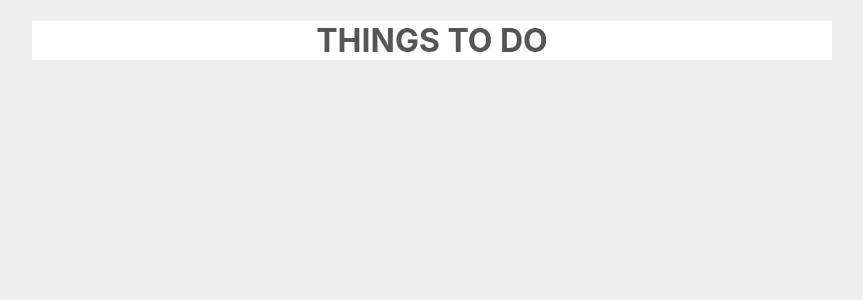
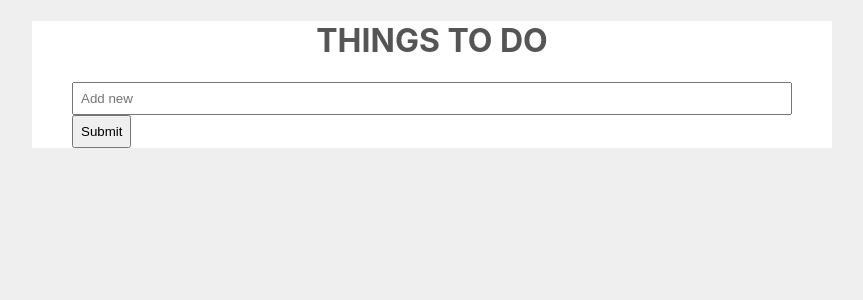
Before and after one commit to comanezz/todo-list-react, a React (Create React App) app: page / in a window 1280 px wide. Shown: the top 300 px of the page, without its empty margins (208-1071 px from the left). Built offline with nearby package versions, Linux system fonts and the light colour scheme.

Commit message:
InputFieldList component added

```diff
--- a/src/App.js
+++ b/src/App.js
@@ -1,11 +1,13 @@
 import logo from './logo.svg';
 import './styles/module/Style.css';
 import Title from './components/Title.js'
+import InputFieldList from './components/InputFieldList.js'
 
 function App() {
   return (
     <div id='container'>
       <Title />
+      <InputFieldList />
     </div>
   );
 }
--- /dev/null
+++ b/src/components/InputFieldList.js
@@ -0,0 +1,26 @@
+import { useState } from "react";
+
+export default function InputFieldList() {
+  const [listValue, setListValue] = useState('');
+
+  function handleSubmit(e) {
+    e.preventDefault();
+
+    alert('you entered ' + listValue);
+  }
+
+  return (
+    <div id="form-container">
+      <form onSubmit={handleSubmit}>
+        <input type='text'
+          name='listValue'
+          className="width-100"
+          placeholder="Add new"
+
+          onChange={(e) => setListValue(e.target.value)}
+        />
+        <input type='submit' />
+      </form>
+    </div>
+  )
+}
--- a/src/styles/module/Style.css
+++ b/src/styles/module/Style.css
@@ -1,3 +1,6 @@
+* {
+  box-sizing: border-box;
+}
 body {
   background-color: rgb(239 239 239);
 }
@@ -10,7 +13,21 @@ body {
   text-align: center;
   color: rgb(85 85 85);
 }
+#form-container {
+  display: flex;
+  justify-content: center;
+}
+form {
+  width: 90%;
+  margin: auto;
+}
+form input {
+  padding: 7px;
+}
 /* General css */
 .uppercase {
   text-transform: uppercase;
 }
+.width-100 {
+  width: 100%;
+}
```
Also changed, not shown: src/components/InputField.js (deleted).
